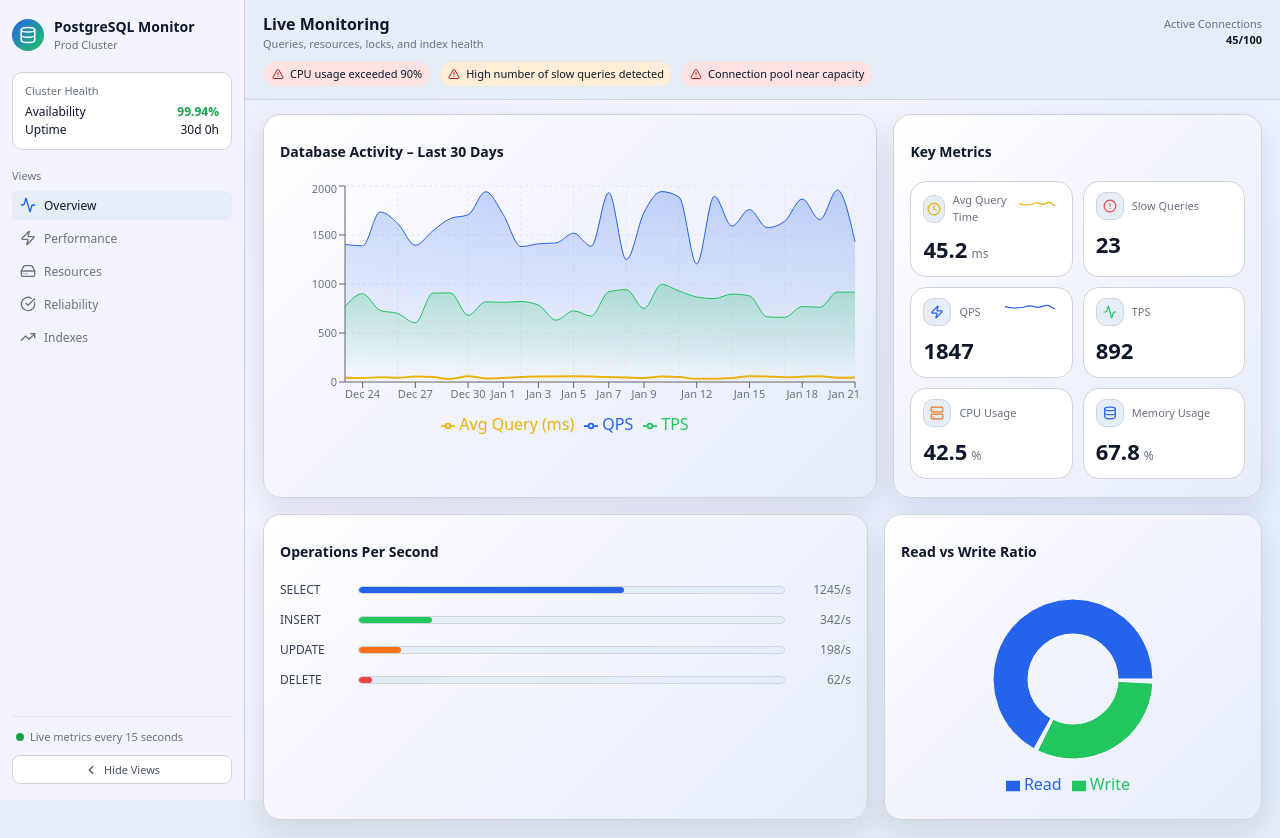
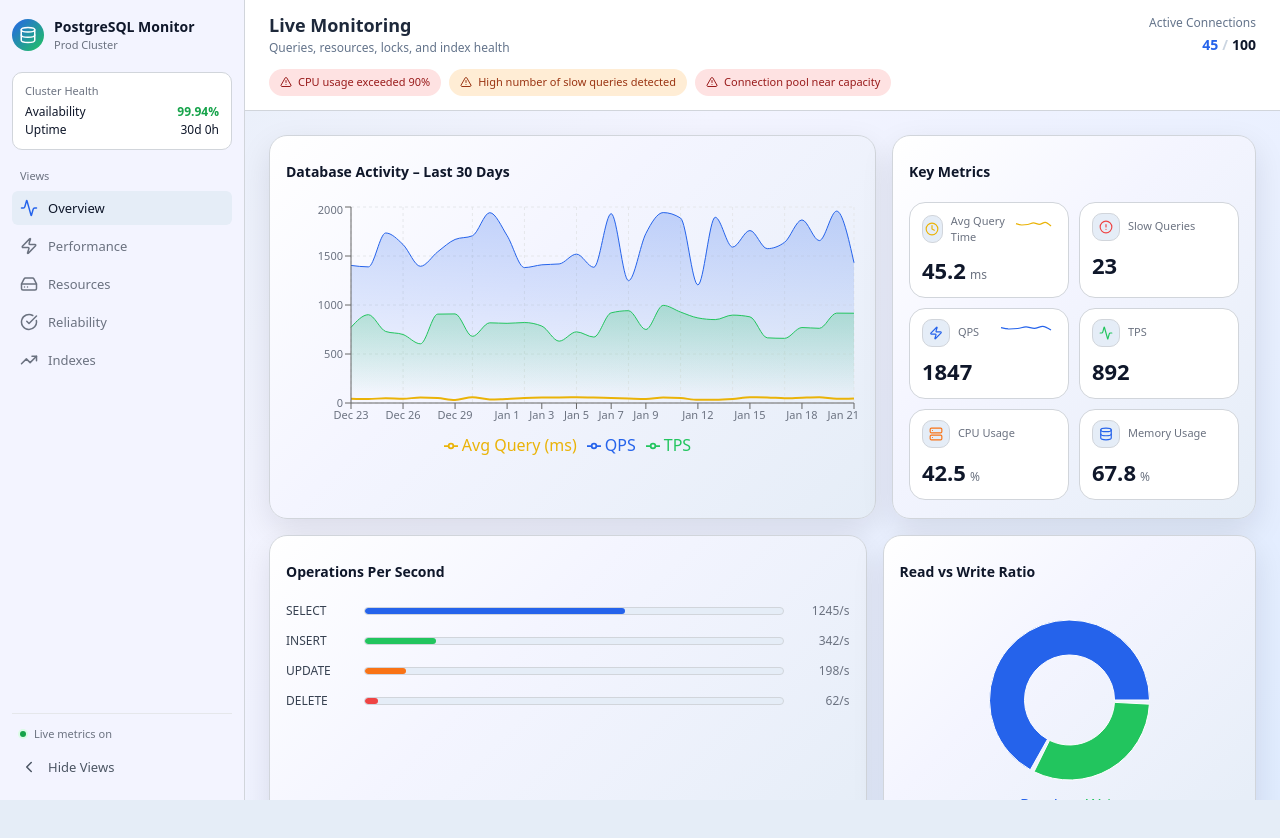
Before and after one commit to DilipViharika/pg-monitor-dashboard, a React (Vite) app: page / in a window 1280 px wide. After the commit the page ends 800 px from the top, so only its background shows below. Built offline with nearby package versions, Linux system fonts and the light colour scheme.

Commit message:
Refactor PostgreSQLMonitor component: enhance comments, improve layout, and adjust styles for better readability and consistency

```diff
--- a/src/PostgreSQLMonitor.jsx
+++ b/src/PostgreSQLMonitor.jsx
@@ -93,7 +93,7 @@ const PostgreSQLMonitor = () => {
   const [topErrors, setTopErrors] = useState([]);
   const [recentAlerts, setRecentAlerts] = useState([]);
 
-  // fake data
+  // fake data generation
   useEffect(() => {
     const thirtyDayData = [];
     for (let i = 29; i >= 0; i--) {
@@ -149,7 +149,7 @@ const PostgreSQLMonitor = () => {
     ]);
   }, []);
 
-  // live updates
+  // live updates simulation
   useEffect(() => {
     const interval = setInterval(() => {
       setMetrics(prev => ({
@@ -174,7 +174,6 @@ const PostgreSQLMonitor = () => {
     return () => clearInterval(interval);
   }, []);
 
-  // optional URL hash sync
   useEffect(() => {
     const hash = window.location.hash.replace('#', '');
     if (hash) setActiveTab(hash);
@@ -196,7 +195,7 @@ const PostgreSQLMonitor = () => {
     [last30Days]
   );
 
-  // shared containers
+  // --- Components ---
 
   const TabGrid = ({ children }) => (
     <div
@@ -358,7 +357,7 @@ const PostgreSQLMonitor = () => {
     );
   };
 
-  // Tabs
+  // --- Tabs ---
 
   const OverviewTab = () => (
     <TabGrid>
@@ -1191,7 +1190,6 @@ const PostgreSQLMonitor = () => {
     </TabGrid>
   );
 
-  // main shell
   const sidebarWidth = sidebarCollapsed ? 64 : 220;
 
   return (
@@ -1228,13 +1226,14 @@ const PostgreSQLMonitor = () => {
               background: 'linear-gradient(135deg,#2563eb,#22c55e)',
               display: 'flex',
               alignItems: 'center',
-              justifyContent: 'center'
+              justifyContent: 'center',
+              flexShrink: 0
             }}
           >
             <Database size={18} color="#ffffff" />
           </div>
           {!sidebarCollapsed && (
-            <div>
+            <div style={{ whiteSpace: 'nowrap', overflow: 'hidden' }}>
               <div style={{ fontSize: 14, fontWeight: 600 }}>PostgreSQL Monitor</div>
               <div style={{ fontSize: 11, color: '#6b7280' }}>Prod Cluster</div>
             </div>
@@ -1272,7 +1271,7 @@ const PostgreSQLMonitor = () => {
 
         <div>
           {!sidebarCollapsed && (
-            <div style={{ fontSize: 11, color: '#6b7280', marginBottom: 6 }}>Views</div>
+            <div style={{ fontSize: 11, color: '#6b7280', marginBottom: 6, paddingLeft: 8 }}>Views</div>
           )}
           {[
             { id: 'overview', label: 'Overview', icon: Activity },
@@ -1294,8 +1293,8 @@ const PostgreSQLMonitor = () => {
                   width: '100%',
                   display: 'flex',
                   alignItems: 'center',
-                  gap: sidebarCollapsed ? 0 : 8,
-                  padding: '6px 8px',
+                  gap: sidebarCollapsed ? 0 : 10,
+                  padding: '8px',
                   marginBottom: 4,
                   borderRadius: 6,
                   border: 'none',
@@ -1305,37 +1304,40 @@ const PostgreSQLMonitor = () => {
                   justifyContent: sidebarCollapsed ? 'center' : 'flex-start'
                 }}
               >
-                <Icon size={16} color={active ? PRIMARY_BLUE : '#6b7280'} />
+                <Icon size={18} color={active ? PRIMARY_BLUE : '#6b7280'} />
                 {!sidebarCollapsed && (
-                  <span style={{ fontSize: 12 }}>{item.label}</span>
+                  <span style={{ fontSize: 13, fontWeight: 500 }}>{item.label}</span>
                 )}
               </button>
             );
           })}
         </div>
-<div
+
+        {/* FOOTER SECTION FIX */}
+        <div
           style={{
             marginTop: 'auto',
             paddingTop: 12,
             borderTop: '1px solid #e5e7eb',
             display: 'flex',
             flexDirection: 'column',
-            gap: 10
+            gap: 4
           }}
         >
           {!sidebarCollapsed && (
-            <div style={{ display: 'flex', alignItems: 'center', gap: 6, paddingLeft: 4 }}>
+            <div style={{ display: 'flex', alignItems: 'center', gap: 8, paddingLeft: 8, marginBottom: 4 }}>
               <span
                 style={{
-                  width: 8,
-                  height: 8,
+                  width: 6,
+                  height: 6,
                   borderRadius: 999,
                   backgroundColor: '#16a34a',
-                  flexShrink: 0
+                  flexShrink: 0,
+                  boxShadow: '0 0 0 2px #dcfce7'
                 }}
               />
-              <span style={{ fontSize: 11, color: '#6b7280' }}>
-                Live metrics every 15 seconds
+              <span style={{ fontSize: 11, color: '#6b7280', fontWeight: 500 }}>
+                Live metrics on
               </span>
             </div>
           )}
@@ -1344,32 +1346,34 @@ const PostgreSQLMonitor = () => {
             onClick={() => setSidebarCollapsed(prev => !prev)}
             style={{
               width: '100%',
-              borderRadius: 8,
-              border: '1px solid #d1d5db',
-              background: '#ffffff',
-              padding: '6px 8px',
+              borderRadius: 6,
+              border: 'none',
+              background: 'transparent', // Changed from white to transparent
+              padding: '8px',
               display: 'flex',
               alignItems: 'center',
-              justifyContent: 'center',
-              gap: 6,
+              justifyContent: sidebarCollapsed ? 'center' : 'flex-start',
+              gap: 10,
               cursor: 'pointer',
-              fontSize: 11,
+              fontSize: 13,
               color: '#4b5563',
               fontWeight: 500,
-              transition: 'background 0.2s ease'
+              transition: 'background 0.2s ease, color 0.2s ease'
             }}
             onMouseEnter={e => {
-              e.currentTarget.style.background = '#f9fafb';
+              e.currentTarget.style.background = '#e5edf7'; // Match nav hover style
+              e.currentTarget.style.color = '#0f172a';
             }}
             onMouseLeave={e => {
-              e.currentTarget.style.background = '#ffffff';
+              e.currentTarget.style.background = 'transparent';
+              e.currentTarget.style.color = '#4b5563';
             }}
           >
             {sidebarCollapsed ? (
-              <ChevronRight size={14} />
+              <ChevronRight size={18} />
             ) : (
               <>
-                <ChevronLeft size={14} />
+                <ChevronLeft size={18} />
                 <span>Hide Views</span>
               </>
             )}
@@ -1378,17 +1382,15 @@ const PostgreSQLMonitor = () => {
       </aside>
 
       {/* MAIN CONTENT */}
-      <div style={{ flex: 1, display: 'flex', flexDirection: 'column' }}>
+      <div style={{ flex: 1, display: 'flex', flexDirection: 'column', height: '100vh', overflow: 'hidden' }}>
         <header
           style={{
             borderBottom: '1px solid #d1d5db',
-            padding: '12px 18px',
+            padding: '12px 24px',
             display: 'flex',
             flexDirection: 'column',
-            gap: 8,
-            background: '#e5edf7',
-            position: 'sticky',
-            top: 0,
+            gap: 12,
+            background: '#ffffff',
             zIndex: 10
           }}
         >
@@ -1400,20 +1402,22 @@ const PostgreSQLMonitor = () => {
             }}
           >
             <div>
-              <div style={{ fontSize: 16, fontWeight: 600 }}>Live Monitoring</div>
-              <div style={{ fontSize: 11, color: '#6b7280' }}>
+              <div style={{ fontSize: 18, fontWeight: 600, color: '#1e293b' }}>Live Monitoring</div>
+              <div style={{ fontSize: 12, color: '#64748b' }}>
                 Queries, resources, locks, and index health
               </div>
             </div>
-            <div style={{ textAlign: 'right', fontSize: 11 }}>
-              <div style={{ color: '#6b7280' }}>Active Connections</div>
-              <div style={{ fontWeight: 600 }}>
-                {metrics.activeConnections}/{metrics.maxConnections}
+            <div style={{ textAlign: 'right', fontSize: 12 }}>
+              <div style={{ color: '#64748b', marginBottom: 2 }}>Active Connections</div>
+              <div style={{ fontWeight: 600, fontSize: 14 }}>
+                <span style={{ color: PRIMARY_BLUE }}>{metrics.activeConnections}</span>
+                <span style={{ color: '#cbd5e1', margin: '0 4px' }}>/</span>
+                {metrics.maxConnections}
               </div>
             </div>
           </div>
 
-          <div style={{ display: 'flex', gap: 8, overflowX: 'auto' }}>
+          <div style={{ display: 'flex', gap: 8, overflowX: 'auto', paddingBottom: 2 }}>
             {recentAlerts.slice(0, 3).map((alert, idx) => (
               <div
                 key={idx}
@@ -1421,19 +1425,26 @@ const PostgreSQLMonitor = () => {
                   display: 'flex',
                   alignItems: 'center',
                   gap: 6,
-                  padding: '4px 8px',
+                  padding: '4px 10px',
                   borderRadius: 999,
                   fontSize: 11,
-                  border: '1px solid #e5e7eb',
+                  fontWeight: 500,
+                  border: '1px solid transparent',
                   background:
                     alert.severity === 'critical'
                       ? '#fee2e2'
                       : alert.severity === 'warning'
                       ? '#ffedd5'
-                      : '#e5edf7'
+                      : '#f1f5f9',
+                   color:
+                    alert.severity === 'critical'
+                      ? '#991b1b'
+                      : alert.severity === 'warning'
+                      ? '#9a3412'
+                      : '#475569'
                 }}
               >
-                <AlertTriangle size={12} color="#b91c1c" />
+                <AlertTriangle size={12} />
                 <span>{alert.message}</span>
               </div>
             ))}
@@ -1442,9 +1453,10 @@ const PostgreSQLMonitor = () => {
 
         <main
           style={{
-            padding: '14px 18px 18px',
+            padding: '24px',
             width: '100%',
-            boxSizing: 'border-box'
+            boxSizing: 'border-box',
+            overflowY: 'auto'
           }}
         >
           {activeTab === 'overview' && <OverviewTab />}
```
